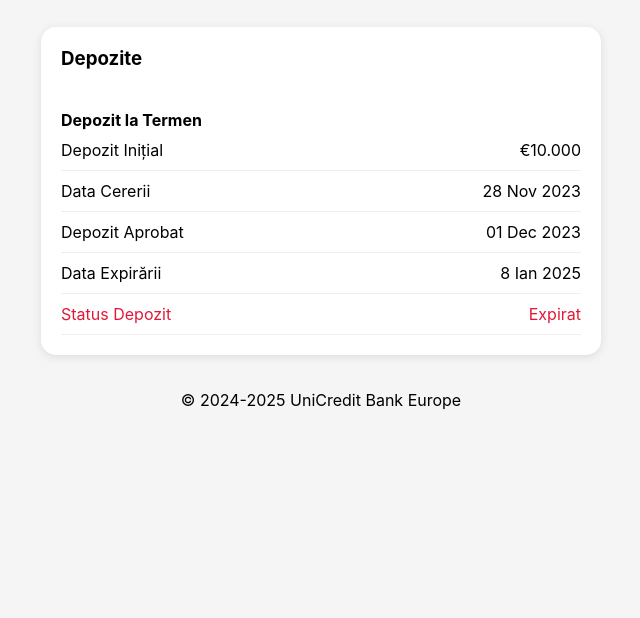
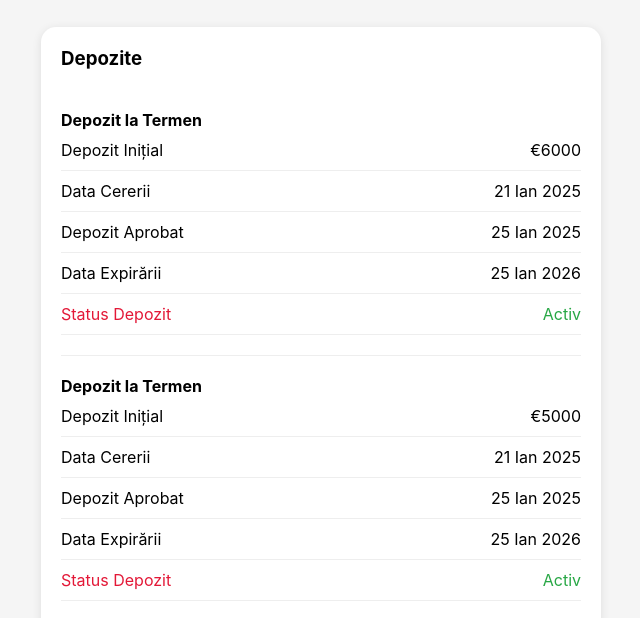
Before and after one commit to tudor-iustin/Login, a plain HTML site: page accounts.html in a window 1280 px wide. Shown: the part 747-1365 px from the top of the page, without its empty margins (319-959 px from the left). Before the commit the page ends 1197 px from the top, so only its background shows below. Drawn offline with Linux system fonts and the light colour scheme.

Commit message:
Update accounts.html

```diff
--- a/accounts.html
+++ b/accounts.html
@@ -27,7 +27,7 @@
         <!-- Main Balance Card -->
         <section class="balance-card" id="balanceCard" onclick="window.location.href='transactions.html'">
             <h2>Sold Curent</h2>
-            <div class="balance-amount" id="balanceDisplay">€11,036.98</div>
+            <div class="balance-amount" id="balanceDisplay">€36.98</div>
             <div class="account-number">
                 IBAN: IT60X0542811101000000123456
                 <button class="share-btn"><i class="fas fa-share-alt"></i></button>
@@ -67,7 +67,57 @@
             <h3>Depozite</h3>
             <br></br>
             <div id="depositsContainer">
-                <!-- Existing deposit -->
+                <!-- First new deposit -->
+                <div class="deposit-details">
+                    <h4>Depozit la Termen</h4>
+                    <div class="detail-row">
+                        <span>Depozit Inițial</span>
+                        <span>€6000</span>
+                    </div>
+                    <div class="detail-row">
+                        <span>Data Cererii</span>
+                        <span>21 Ian 2025</span>
+                    </div>
+                    <div class="detail-row">
+                        <span>Depozit Aprobat</span>
+                        <span>25 Ian 2025</span>
+                    </div>
+                    <div class="detail-row">
+                        <span>Data Expirării</span>
+                        <span>25 Ian 2026</span>
+                    </div>
+                    <div class="detail-row highlight">
+                        <span>Status Depozit</span>
+                        <span style="color: #28a745;">Activ</span>
+                    </div>
+                </div>
+
+                <!-- Second new deposit -->
+                <div class="deposit-details">
+                    <h4>Depozit la Termen</h4>
+                    <div class="detail-row">
+                        <span>Depozit Inițial</span>
+                        <span>€5000</span>
+                    </div>
+                    <div class="detail-row">
+                        <span>Data Cererii</span>
+                        <span>21 Ian 2025</span>
+                    </div>
+                    <div class="detail-row">
+                        <span>Depozit Aprobat</span>
+                        <span>25 Ian 2025</span>
+                    </div>
+                    <div class="detail-row">
+                        <span>Data Expirării</span>
+                        <span>25 Ian 2026</span>
+                    </div>
+                    <div class="detail-row highlight">
+                        <span>Status Depozit</span>
+                        <span style="color: #28a745;">Activ</span>
+                    </div>
+                </div>
+
+                <!-- Existing expired deposit -->
                 <div class="deposit-details">
                     <h4>Depozit la Termen</h4>
                     <div class="detail-row">
@@ -91,8 +141,6 @@
                         <span>Expirat</span>
                     </div>
                 </div>
-
-                <!-- New deposits will be added here -->
             </div>
         </section>
 
```
